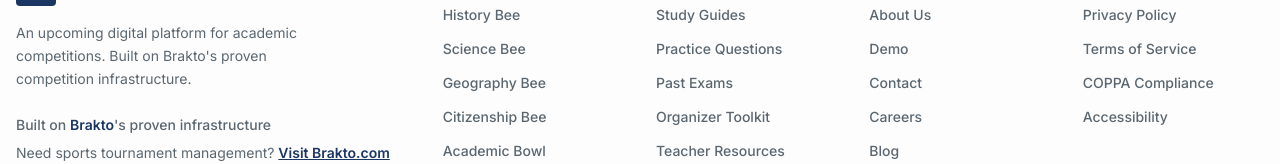
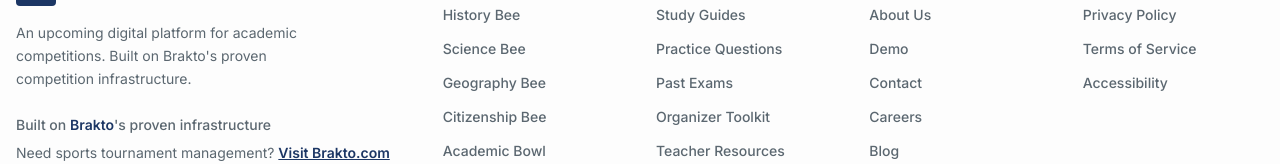
Before and after one commit to gammaraj/scholararena, a Next.js app: page / in a window 1280 px wide. Shown: the part 4506-4670 px from the top of the page. Built offline with nearby package versions, Linux system fonts and the light colour scheme.

Commit message:
ui: remove COPPA Compliance link from footer

```diff
--- a/components/footer.tsx
+++ b/components/footer.tsx
@@ -27,7 +27,6 @@ const footerLinks = {
   legal: [
     { name: "Privacy Policy", href: "#" },
     { name: "Terms of Service", href: "#" },
-    { name: "COPPA Compliance", href: "#" },
     { name: "Accessibility", href: "#" },
   ],
 }
```
